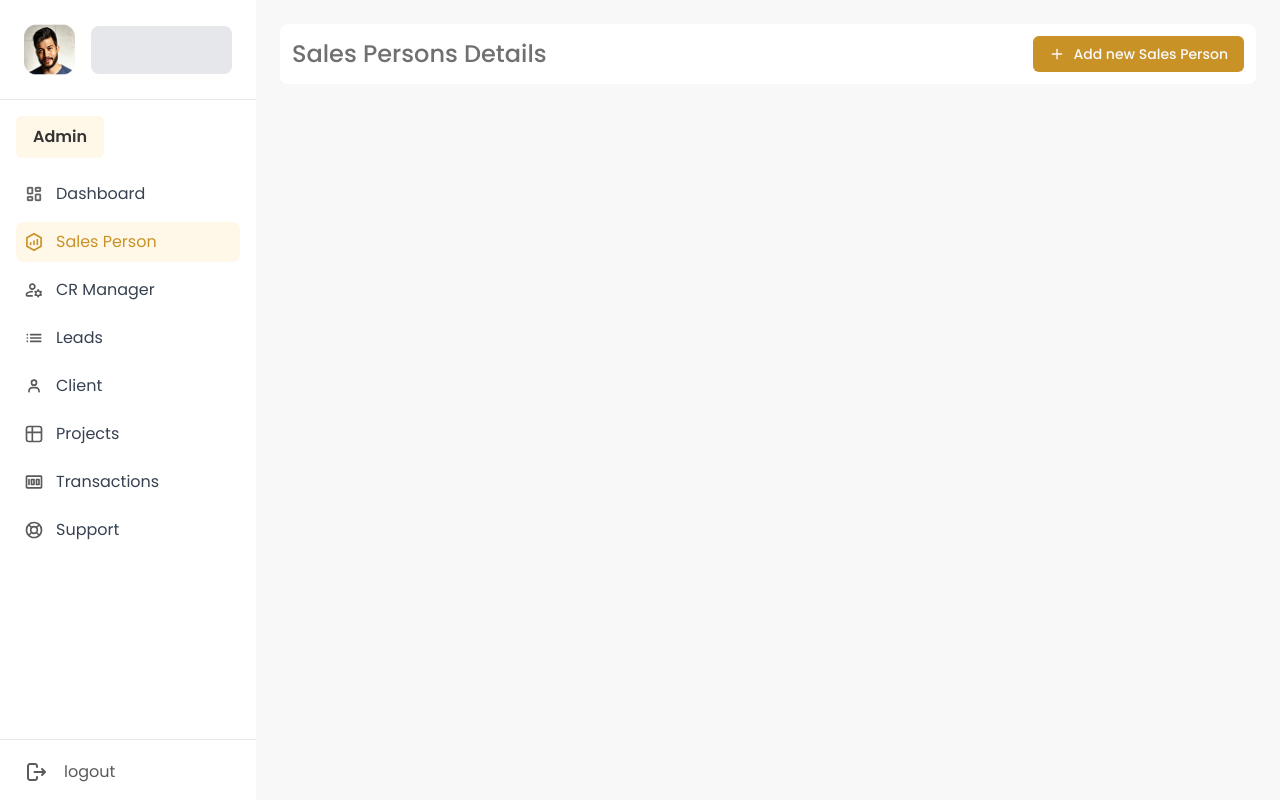
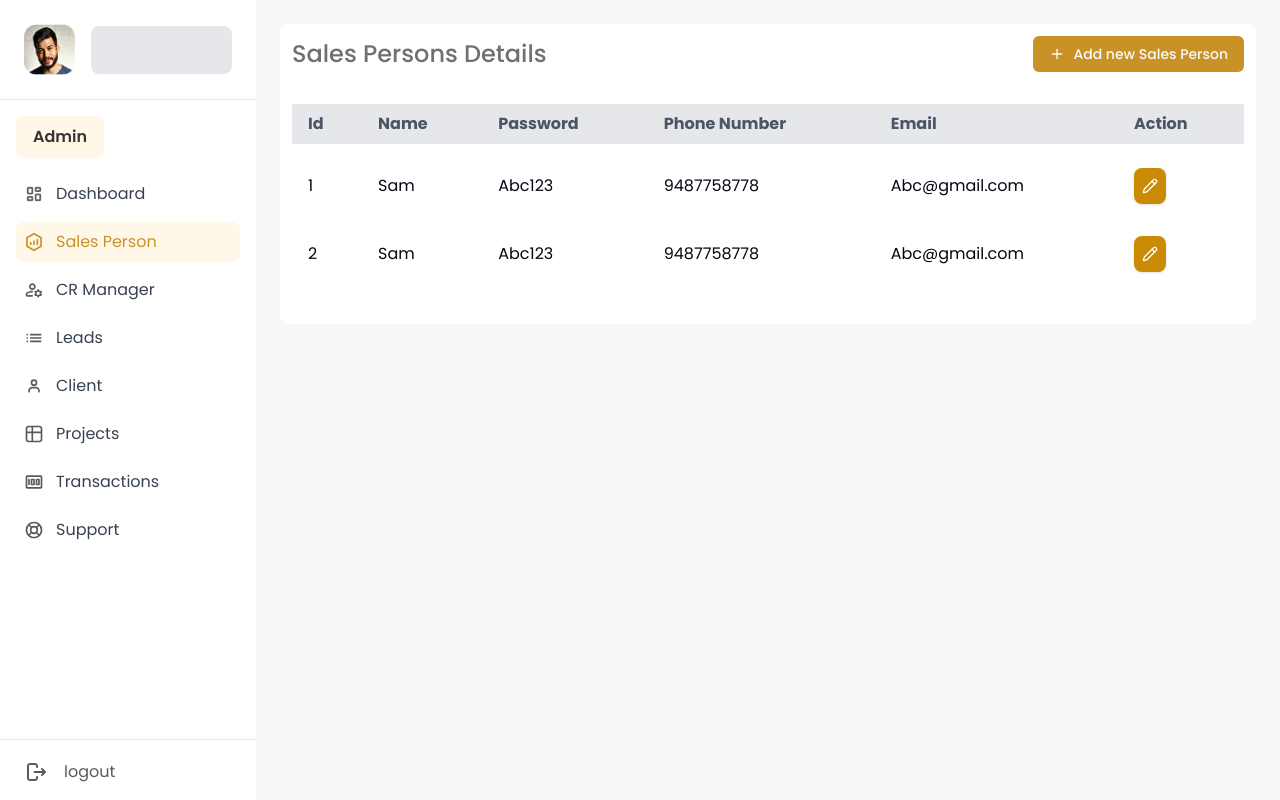
Before and after one commit to anandnarwade7/CRM-Frontend, a React (Vite) app: page /app/sales-person in a window 1280 px wide. Built offline with nearby package versions, Linux system fonts and the light colour scheme.

Commit message:
Integrate API for adding New Sales and CR Manager

```diff
--- a/package.json
+++ b/package.json
@@ -19,6 +19,7 @@
     "@radix-ui/react-toast": "^1.2.5",
     "@radix-ui/react-tooltip": "^1.1.7",
     "@tanstack/react-query": "^5.66.0",
+    "@tanstack/react-table": "^8.20.6",
     "axios": "^1.7.9",
     "class-variance-authority": "^0.7.1",
     "clsx": "^2.1.1",
--- /dev/null
+++ b/src/components/custom/Users/UserHeader.jsx
@@ -0,0 +1,33 @@
+import { Plus } from "lucide-react";
+import { Button } from "../../ui/button";
+import { useLocation, useNavigate } from "react-router";
+
+const UserHeader = ({ title, btnText }) => {
+  const navigate = useNavigate();
+  const location = useLocation();
+
+  const currentPath = location?.pathname?.split("/").pop();
+
+  const role = currentPath === "sales-person" ? "SALES" : "CRM";
+  const detailTitle =
+    currentPath === "sales-person" ? "Add Sales" : "Add CR Manager";
+
+  return (
+    <>
+      <div className="flex items-center justify-between">
+        <p className="text-2xl font-medium text-[#707070]">{title}</p>
+        <Button
+          className="bg-[#C99227] shadow-none"
+          onClick={() =>
+            navigate("/app/userDetails", { state: { detailTitle, role } })
+          }
+        >
+          <Plus size={18} />
+          {btnText}
+        </Button>
+      </div>
+    </>
+  );
+};
+
+export default UserHeader;
--- a/src/components/custom/sidebar/Sidebar.jsx
+++ b/src/components/custom/sidebar/Sidebar.jsx
@@ -41,7 +41,7 @@ const Sidebar = () => {
     },
     {
       name: "CR Manager",
-      path: "/cr-manager",
+      path: "/app/cr-manager",
       img: Account,
       activeImg: AccountBg,
     },
--- a/src/hooks/Sales/useSalesPersonSchema.js
+++ b/src/hooks/Sales/useSalesPerson.js
@@ -1,19 +1,19 @@
 import { zodResolver } from "@hookform/resolvers/zod";
 import { useForm } from "react-hook-form";
-import { salesPersonSchema } from "../../schemas/Sales/sales";
+import { userPersonSchema } from "../../schemas/Sales/sales";
 import { useToast } from "@/hooks/use-toast";
 import { useMutation, useQueryClient } from "@tanstack/react-query";
 import { addSalesPerson } from "../../services/Sales/salesService";
 import { useUserId } from "../use-user-id";
 
-export const useSalesPersonSchema = () => {
+export const useSalesPerson = (role) => {
   const {
     register,
     handleSubmit,
     formState: { errors },
     reset,
   } = useForm({
-    resolver: zodResolver(salesPersonSchema),
+    resolver: zodResolver(userPersonSchema),
   });
   const { toast } = useToast();
   const queryClient = useQueryClient();
@@ -25,7 +25,7 @@ export const useSalesPersonSchema = () => {
   // Mutation for Adding Sales Person
   const mutation = useMutation({
     mutationFn: (formData) =>
-      addSalesPerson(userId, { ...formData, role: "SALES" }),
+      addSalesPerson(userId, { ...formData, role: role }),
     onSuccess: () => {
       toast({
         title: "Sales Person Added",
--- /dev/null
+++ b/src/pages/CR Manager/CRManager.jsx
@@ -0,0 +1,11 @@
+import UserHeader from "../../components/custom/Users/UserHeader";
+
+const CRManager = () => {
+  return (
+    <section className="bg-white w-full p-3 rounded-lg">
+      <UserHeader title="CR Manager Details" btnText="Add New CR Manager" />
+    </section>
+  );
+};
+
+export default CRManager;
--- a/src/pages/Sales/SalesHeader.jsx
+++ /dev/null
@@ -1,25 +0,0 @@
-import { Plus } from "lucide-react";
-import { Button } from "../../components/ui/button";
-import { useNavigate } from "react-router";
-
-const SalesHeader = () => {
-  const navigate = useNavigate();
-  return (
-    <>
-      <div className="flex items-center justify-between">
-        <p className="text-2xl font-medium text-[#707070]">
-          Sales Persons Details
-        </p>
-        <Button
-          className="bg-[#C99227] shadow-none"
-          onClick={() => navigate("/app/sales-person/details")}
-        >
-          <Plus size={18} />
-          Add new Sales Person
-        </Button>
-      </div>
-    </>
-  );
-};
-
-export default SalesHeader;
--- a/src/pages/Sales/SalesPerson.jsx
+++ b/src/pages/Sales/SalesPerson.jsx
@@ -1,9 +1,14 @@
-import SalesHeader from "./SalesHeader";
+import UserHeader from "../../components/custom/Users/UserHeader";
+import SalesPersonTable from "./SalesPersonTable";
 
 const SalesPerson = () => {
   return (
     <section className="bg-white w-full p-3 rounded-lg">
-      <SalesHeader />
+      <UserHeader
+        title="Sales Persons Details"
+        btnText="Add new Sales Person"
+      />
+      <SalesPersonTable />
     </section>
   );
 };
--- /dev/null
+++ b/src/pages/Sales/SalesPersonTable.jsx
@@ -0,0 +1,139 @@
+import { Pencil } from "lucide-react";
+import { Button } from "../../components/ui/button";
+import {
+  flexRender,
+  getCoreRowModel,
+  useReactTable,
+} from "@tanstack/react-table";
+import { useState } from "react";
+
+const data = [
+  {
+    id: 1,
+    name: "Sam",
+    password: "Abc123",
+    phone: "9487758778",
+    email: "Abc@gmail.com",
+  },
+  {
+    id: 2,
+    name: "Sam",
+    password: "Abc123",
+    phone: "9487758778",
+    email: "Abc@gmail.com",
+  },
+  {
+    id: 3,
+    name: "Sam",
+    password: "Abc123",
+    phone: "9487758778",
+    email: "Abc@gmail.com",
+  },
+  {
+    id: 4,
+    name: "Sam",
+    password: "Abc123",
+    phone: "9487758778",
+    email: "Abc@gmail.com",
+  },
+  {
+    id: 5,
+    name: "Sam",
+    password: "Abc123",
+    phone: "9487758778",
+    email: "Abc@gmail.com",
+  },
+];
+
+const columns = [
+  { header: "Id", accessorKey: "id" },
+  { header: "Name", accessorKey: "name" },
+  { header: "Password", accessorKey: "password" },
+  { header: "Phone Number", accessorKey: "phone" },
+  { header: "Email", accessorKey: "email" },
+  {
+    header: "Action",
+    cell: () => (
+      <Button className="bg-yellow-600 hover:bg-yellow-700 p-2 rounded-lg">
+        <Pencil className="h-4 w-4 text-white" />
+      </Button>
+    ),
+  },
+];
+
+const SalesPersonTable = () => {
+  const [pageIndex, setPageIndex] = useState(0);
+  const pageSize = 2;
+
+  const table = useReactTable({
+    data,
+    columns,
+    getCoreRowModel: getCoreRowModel(),
+    state: {
+      pagination: {
+        pageIndex,
+        pageSize,
+      },
+    },
+    onPaginationChange: setPageIndex,
+  });
+
+  return (
+    <div className="my-4">
+      <table className="min-w-full border-separate border-spacing-y-4">
+        <thead>
+          {table?.getHeaderGroups().map((headerGroup) => (
+            <tr key={headerGroup?.id} className="bg-gray-200 text-left">
+              {headerGroup.headers.map((header) => (
+                <th key={header.id} className="px-4 py-2 text-gray-600">
+                  {flexRender(
+                    header.column.columnDef.header,
+                    header.getContext()
+                  )}
+                </th>
+              ))}
+            </tr>
+          ))}
+        </thead>
+        <tbody>
+          {table
+            .getRowModel()
+            .rows.slice(pageIndex * pageSize, (pageIndex + 1) * pageSize)
+            .map((row) => (
+              <tr
+                key={row.id}
+                className="bg-white  border-slate-800 rounded-lg"
+              >
+                {row.getVisibleCells().map((cell) => (
+                  <td key={cell.id} className="px-4 py-2">
+                    {flexRender(cell.column.columnDef.cell, cell.getContext())}
+                  </td>
+                ))}
+              </tr>
+            ))}
+        </tbody>
+      </table>
+      {/* <div className="flex justify-between items-center mt-4">
+        <Button
+          className="bg-yellow-600 hover:bg-yellow-700 text-white rounded-lg"
+          onClick={() => setPageIndex((old) => Math.max(old - 1, 0))}
+          disabled={pageIndex === 0}
+        >
+          Previous
+        </Button>
+        <span className="text-gray-700">
+          Page {pageIndex + 1} of {Math.ceil(data.length / pageSize)}
+        </span>
+        <Button
+          className="bg-yellow-600 hover:bg-yellow-700 text-white rounded-lg"
+          onClick={() => setPageIndex((old) => old + 1)}
+          disabled={pageIndex >= Math.ceil(data.length / pageSize) - 1}
+        >
+          Next
+        </Button>
+      </div> */}
+    </div>
+  );
+};
+
+export default SalesPersonTable;
--- a/src/pages/index.js
+++ b/src/pages/index.js
@@ -6,5 +6,8 @@ import Dashboard from "./Dashboard/Dashboard";
 
 // Sales Person
 import SalesPerson from "./Sales/SalesPerson";
-import SalesPersonDetails from "./Sales/SalesPersonDetails";
-export { Login, Dashboard, SalesPerson, SalesPersonDetails };
+
+// CR Manager
+import CRManager from "./CR Manager/CRManager";
+
+export { Login, Dashboard, SalesPerson, CRManager };
--- a/src/schemas/Sales/sales.js
+++ b/src/schemas/Sales/sales.js
@@ -1,8 +1,8 @@
 import { z } from "zod";
 
-export const salesPersonSchema = z.object({
+export const userPersonSchema = z.object({
   name: z.string().min(3, "Name must be at least 3 characters"),
-  mobileNumber: z
+  mobile: z
     .string()
     .length(10, "Mobile number must be exactly 10 digits")
     .regex(/^\d+$/, "Only numbers are allowed"),
```
Also changed, not shown: src/App.jsx (+8 -3 lines), src/components/custom/Users/UserPersonDetails.jsx (renamed from src/pages/Sales/SalesPersonDetails.jsx, +22 -12 lines), 1 other file (tests, documents, lock files or other folders).
